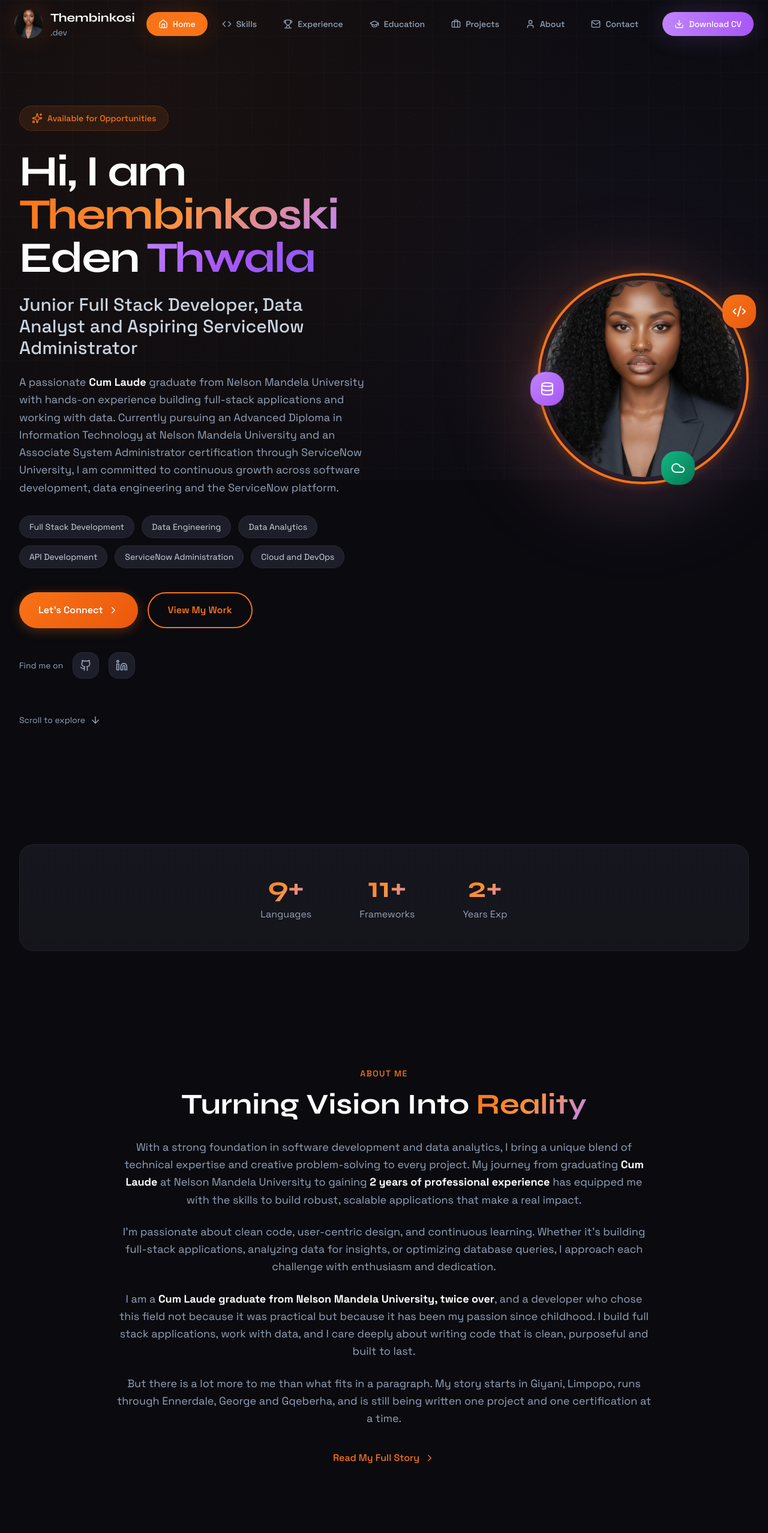
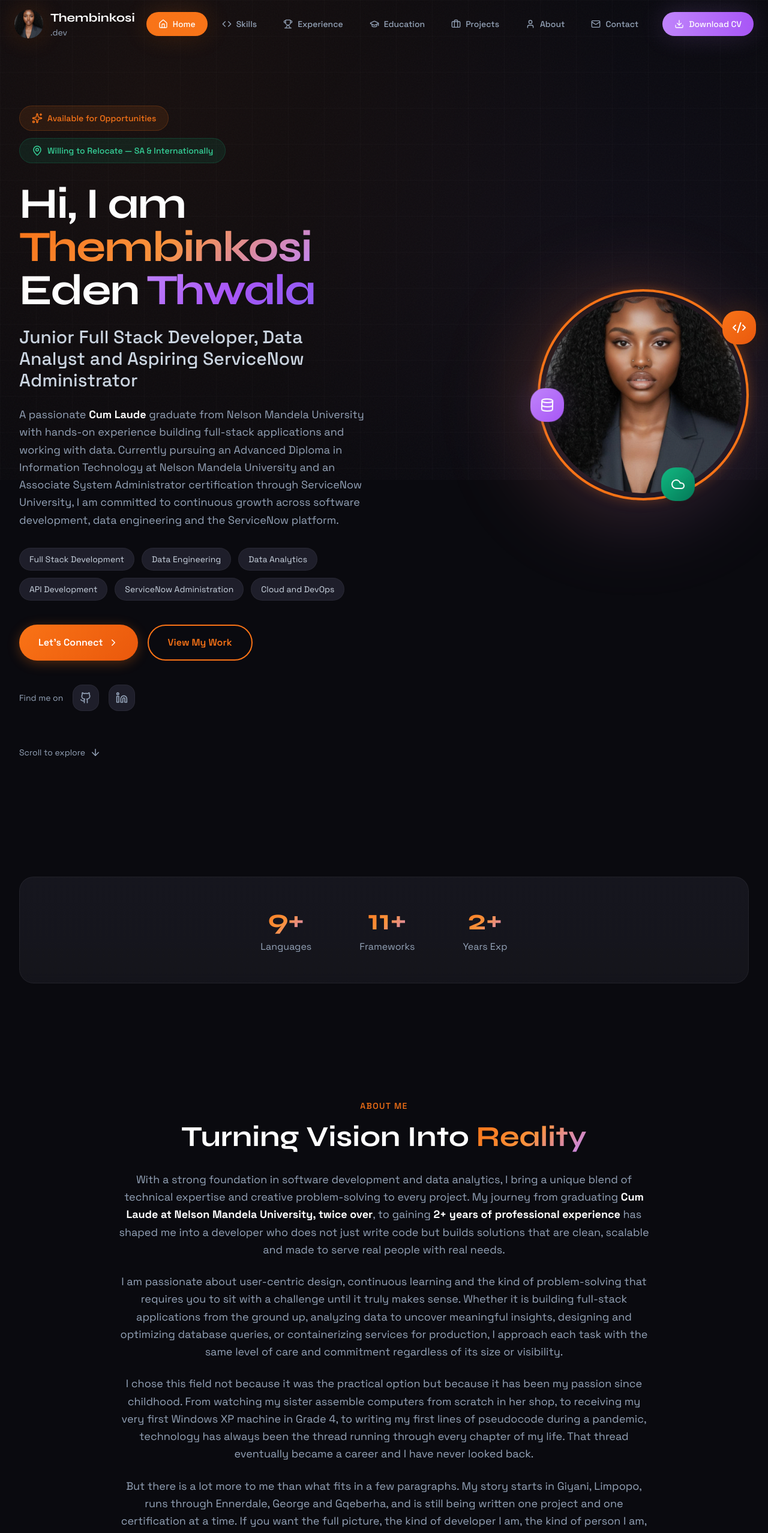
Before and after one commit to PixieStack/eden-portfolio, a React (Vite) app: page /#/ in a window 1280 px wide. Shown: the top 2555 px of the page at 60% size. Built offline with nearby package versions, Linux system fonts and the light colour scheme.

Commit message:
willing to relocate

```diff
--- a/src/pages/About.tsx
+++ b/src/pages/About.tsx
@@ -16,7 +16,7 @@ export default function About() {
           </div>
 
           <h1 className="font-display text-5xl md:text-7xl font-bold leading-[1.2] tracking-tight mb-6">
-            Hey, I am <span className="text-gradient">Thembinkosi</span>
+            Hey, I am <span className="text-gradient">Thembinkosi Eden Thwala</span>
           </h1>
           <p className="text-2xl md:text-3xl text-muted-light font-medium">
             But most people call me <span className="text-white">Eden.</span>
@@ -69,7 +69,7 @@ export default function About() {
               But there was one more thing that year that changed everything. One module introduced basic coding, mostly pseudocode, but it was enough. Something about writing logic, structuring a solution, telling a machine what to do, lit me up in a way nothing else in that certificate had. I graduated Cum Laude and immediately knew what I was doing next.
             </p>
             <p className="text-primary font-semibold">
-              In 2021 I registered for the Diploma in Information Technology, Software Development and I never looked back.
+              In 2021, I registered for the Diploma in Information Technology, Software Development and I never looked back.
             </p>
           </div>
         </div>
--- a/src/pages/Home.tsx
+++ b/src/pages/Home.tsx
@@ -8,6 +8,7 @@ import {
   Cloud,
   Sparkles,
   ChevronRight,
+  MapPin,
 } from "lucide-react";
 import profile from "../assets/profile.jpeg";
 
@@ -37,12 +38,20 @@ export default function Home() {
         <div className="section grid lg:grid-cols-2 gap-16 items-center">
           {/* LEFT - Content */}
           <div className="animate-fade-in">
-            {/* Badge */}
-            <div className="inline-flex items-center gap-2 mb-8 px-5 py-2.5 rounded-full bg-primary/10 border border-primary/20">
-              <Sparkles className="text-primary" size={18} />
-              <span className="text-primary font-medium text-sm">
-                Available for Opportunities
-              </span>
+            {/* Badges */}
+            <div className="flex flex-wrap items-center gap-3 mb-8">
+              <div className="inline-flex items-center gap-2 px-5 py-2.5 rounded-full bg-primary/10 border border-primary/20">
+                <Sparkles className="text-primary" size={18} />
+                <span className="text-primary font-medium text-sm">
+                  Available for Opportunities
+                </span>
+              </div>
+              <div className="inline-flex items-center gap-2 px-5 py-2.5 rounded-full bg-emerald-500/10 border border-emerald-500/20">
+                <MapPin className="text-emerald-400" size={18} />
+                <span className="text-emerald-400 font-medium text-sm">
+                  Willing to Relocate — SA & Internationally
+                </span>
+              </div>
             </div>
 
             {/* Main Heading */}
@@ -51,7 +60,7 @@ export default function Home() {
               data-testid="hero-title"
             >
               Hi, I am <br />
-              <span className="text-gradient">Thembinkoski</span>{" "}
+              <span className="text-gradient">Thembinkosi</span>{" "}
               <span className="text-white">Eden</span>{" "}
               <span className="text-gradient-purple">Thwala</span>
             </h1>
@@ -61,7 +70,8 @@ export default function Home() {
               className="mt-6 text-2xl md:text-3xl font-medium text-muted-light"
               data-testid="hero-role"
             >
-              Junior Full Stack Developer, Data Analyst and Aspiring ServiceNow Administrator
+              Junior Full Stack Developer, Data Analyst and Aspiring ServiceNow
+              Administrator
             </p>
 
             {/* Bio */}
@@ -69,8 +79,15 @@ export default function Home() {
               className="mt-6 text-lg text-muted leading-relaxed max-w-xl"
               data-testid="hero-bio"
             >
-              A passionate <strong className="text-white">Cum Laude</strong>{" "}
-              graduate from Nelson Mandela University with hands-on experience building full-stack applications and working with data. Currently pursuing an Advanced Diploma in Information Technology at Nelson Mandela University and an Associate System Administrator certification through ServiceNow University, I am committed to continuous growth across software development, data engineering and the ServiceNow platform.
+              A passionate{" "}
+              <strong className="text-white">Cum Laude</strong> graduate from
+              Nelson Mandela University with hands-on experience building
+              full-stack applications and working with data. Currently pursuing
+              an Advanced Diploma in Information Technology at Nelson Mandela
+              University and an Associate System Administrator certification
+              through ServiceNow University, I am committed to continuous growth
+              across software development, data engineering and the ServiceNow
+              platform.
             </p>
 
             {/* Highlights */}
@@ -130,7 +147,10 @@ export default function Home() {
             {/* Scroll indicator - clickable */}
             <button
               onClick={() =>
-                window.scrollTo({ top: window.innerHeight, behavior: "smooth" })
+                window.scrollTo({
+                  top: window.innerHeight,
+                  behavior: "smooth",
+                })
               }
               className="mt-16 flex items-center gap-2 text-muted animate-bounce cursor-pointer hover:text-primary transition-colors"
             >
@@ -205,21 +225,50 @@ export default function Home() {
             About Me
           </span>
           <h2 className="mt-4 font-display text-4xl md:text-5xl font-bold text-white">
-            Turning Vision Into <span className="text-gradient">Reality</span>
+            Turning Vision Into{" "}
+            <span className="text-gradient">Reality</span>
           </h2>
           <p className="mt-8 text-lg text-muted leading-relaxed">
-            With a strong foundation in software development and data analytics, I bring a unique blend of technical expertise and creative problem-solving to every project. My journey from graduating <strong className="text-white">Cum Laude</strong> at Nelson Mandela University to gaining <strong className="text-white">2 years of professional experience</strong> has equipped me with the skills to build robust, scalable applications that make a real impact.
+            With a strong foundation in software development and data analytics,
+            I bring a unique blend of technical expertise and creative
+            problem-solving to every project. My journey from graduating{" "}
+            <strong className="text-white">
+              Cum Laude at Nelson Mandela University, twice over
+            </strong>
+            , to gaining{" "}
+            <strong className="text-white">
+              2+ years of professional experience
+            </strong>{" "}
+            has shaped me into a developer who does not just write code but
+            builds solutions that are clean, scalable and made to serve real
+            people with real needs.
           </p>
           <p className="mt-6 text-lg text-muted leading-relaxed">
-            I'm passionate about clean code, user-centric design, and continuous learning. Whether it's building full-stack applications, analyzing data for insights, or optimizing database queries, I approach each challenge with enthusiasm and dedication.
+            I am passionate about user-centric design, continuous learning and
+            the kind of problem-solving that requires you to sit with a challenge
+            until it truly makes sense. Whether it is building full-stack
+            applications from the ground up, analyzing data to uncover meaningful
+            insights, designing and optimizing database queries, or
+            containerizing services for production, I approach each task with the
+            same level of care and commitment regardless of its size or
+            visibility.
           </p>
-
           <p className="mt-6 text-lg text-muted leading-relaxed">
-            I am a <strong className="text-white">Cum Laude graduate from Nelson Mandela University, twice over</strong>, and a developer who chose this field not because it was practical but because it has been my passion since childhood. I build full stack applications, work with data, and I care deeply about writing code that is clean, purposeful and built to last.
+            I chose this field not because it was the practical option but
+            because it has been my passion since childhood. From watching my
+            sister assemble computers from scratch in her shop, to receiving my
+            very first Windows XP machine in Grade 4, to writing my first lines
+            of pseudocode during a pandemic, technology has always been the
+            thread running through every chapter of my life. That thread
+            eventually became a career and I have never looked back.
           </p>
-
           <p className="mt-6 text-lg text-muted leading-relaxed">
-            But there is a lot more to me than what fits in a paragraph. My story starts in Giyani, Limpopo, runs through Ennerdale, George and Gqeberha, and is still being written one project and one certification at a time.
+            But there is a lot more to me than what fits in a few paragraphs. My
+            story starts in Giyani, Limpopo, runs through Ennerdale, George and
+            Gqeberha, and is still being written one project and one
+            certification at a time. If you want the full picture, the kind of
+            developer I am, the kind of person I am, and the journey that shaped
+            both, you will find it all on my About page.
           </p>
 
           <div className="mt-10">
```
Also changed, not shown: 3 other files (tests, documents, lock files or other folders).
